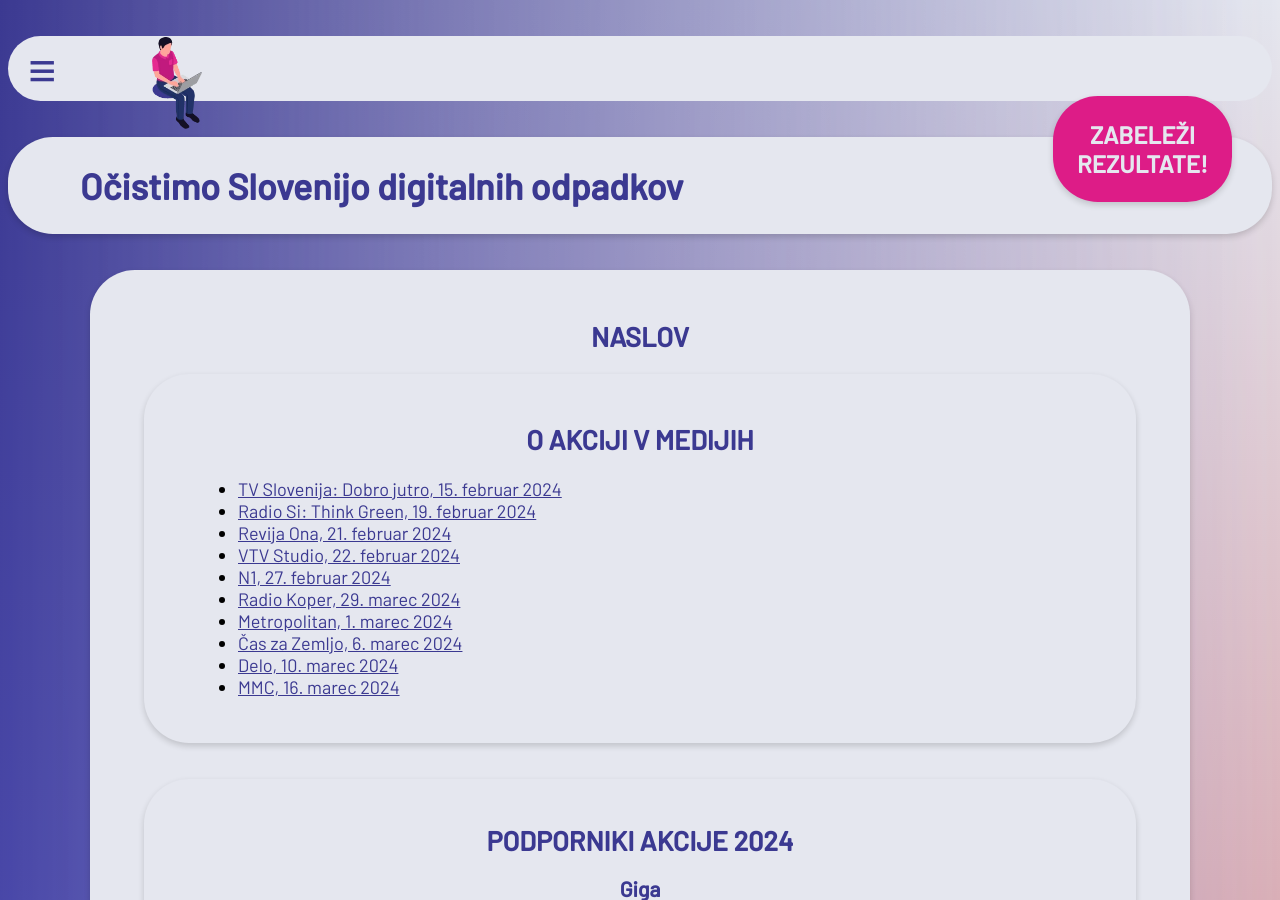
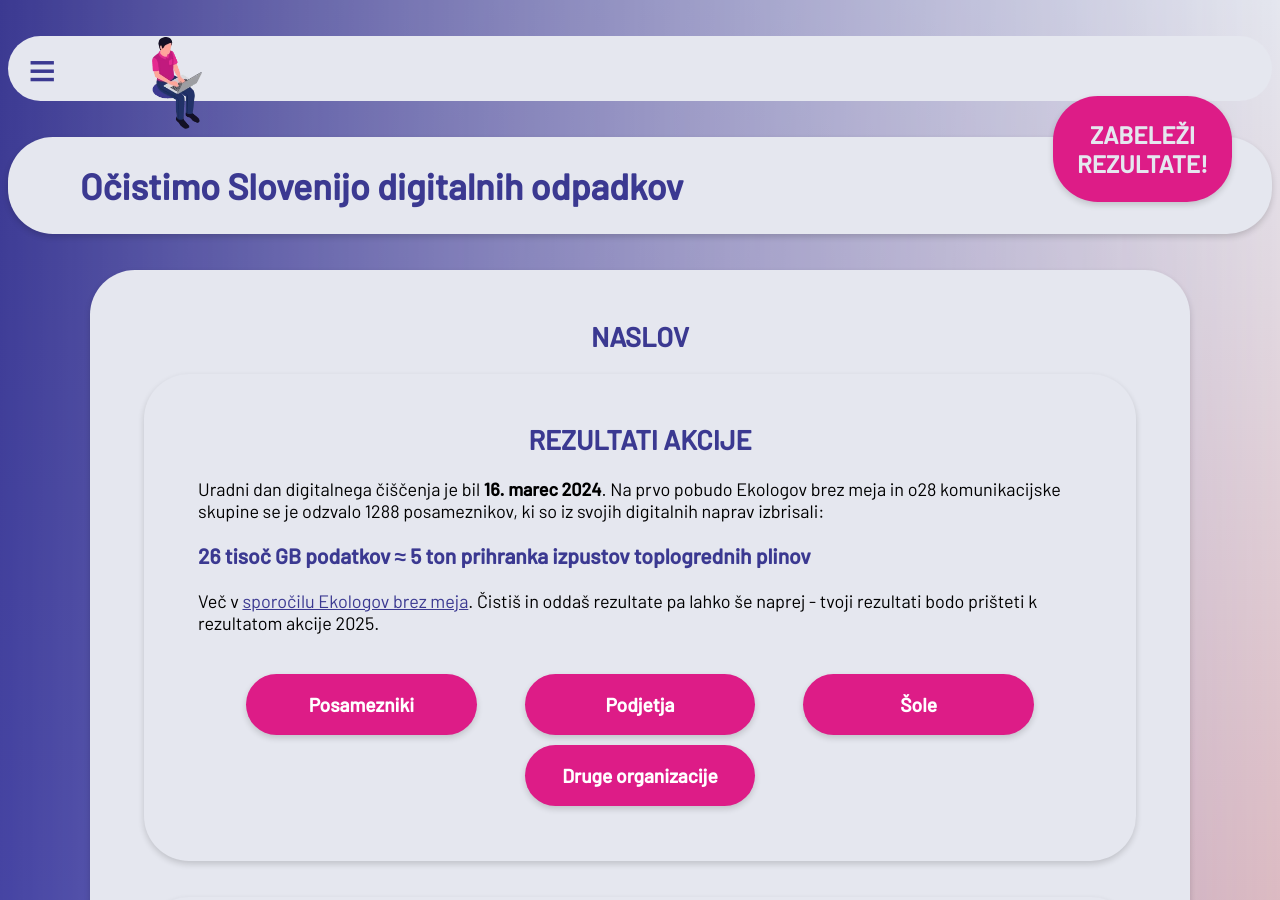
Before and after one commit to ewba/dcd-si, a Jekyll site: the page built from akcija2024.md, in a window 1280 px wide and 900 px high. Built offline with Jekyll 4.4.1, drawn with Linux system fonts in a browser that asks for light colours.

Commit message:
Update akcija2024.md

```diff
--- a/akcija2024.md
+++ b/akcija2024.md
@@ -5,6 +5,18 @@ meta-title: seo naslov
 meta-description: seo opis
 title: naslov
 ---
+<div class="block" style="min-height: 14.5rem;">
+<h2>Rezultati akcije</h2>
+
+Uradni dan digitalnega čiščenja je bil <strong>16. marec 2024</strong>. Na prvo pobudo Ekologov brez meja in o28 komunikacijske skupine se je odzvalo 1288 posameznikov, ki so iz svojih digitalnih naprav izbrisali:
+
+<h3>26 tisoč GB podatkov ≈ 5 ton prihranka izpustov toplogrednih plinov</h3>
+
+Več v <a href="https://ebm.si/prispevki/slovenija-je-ocistila-26-tisoc-gigabajtov">sporočilu Ekologov brez meja</a>. Čistiš in oddaš rezultate pa lahko še naprej - tvoji rezultati bodo prišteti k rezultatom akcije 2025.
+
+<br><br>
+{% include sodeluj.html %}
+</div>
 
 <div class="block" markdown="1">
 ## O akciji v medijih
```
